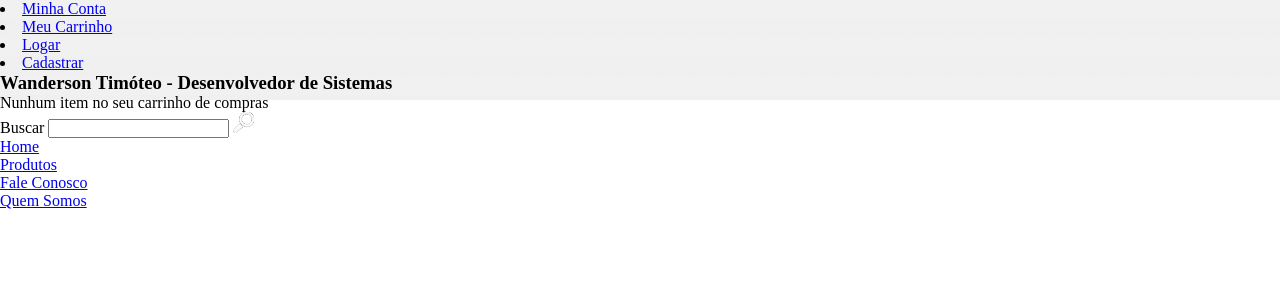
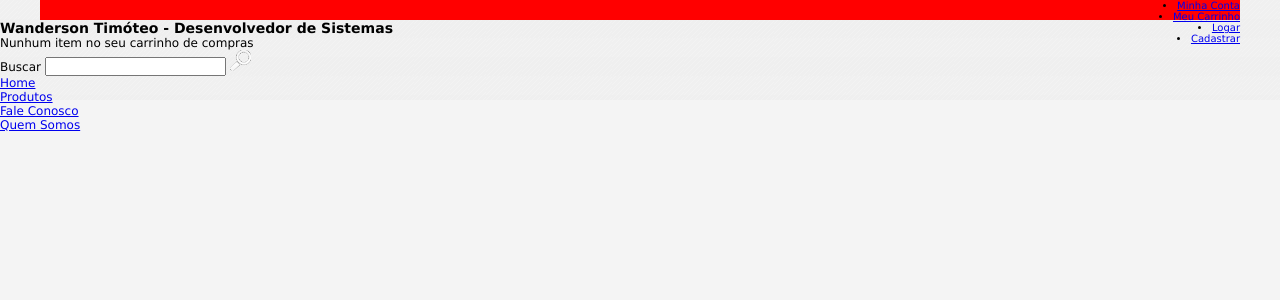
Before and after one commit to Wanderson-A-Timoteo/Ma-Belle-Lingerie, a PHP site: page / in a window 1280 px wide. Shown: the top 300 px of the page. Run offline with PHP 8.4, Linux system fonts and the light colour scheme.

Commit message:
add css do cabecalho

```diff
--- a/css/css.css
+++ b/css/css.css
@@ -1,6 +1,17 @@
 * {
   margin: 0;
   padding: 0;
+}
+
+body {
+  font-family: verdana, Arial, Helvetica, sans-serif;
+  font-size: 12px;
+  background: #f4f4f4;
+}
+
+#principal {
+  width: auto;
+  height: auto;
 }
 
 #cabecalho {
@@ -8,3 +19,32 @@
   height: 100px;
   background: url(../imagens/fundo-menu.png);
 }
+
+#cabecalho_superior {
+  width: 100%;
+}
+
+ #menu-cima {
+  width: 1200px;
+  height: 20px;
+  background: red;
+  margin: 0 auto;
+  text-align: right;
+  font-size: 10px;
+}
+
+#menu-cima ul {
+  width: 300px;
+  background: blue;
+  float: right;
+}
+
+#menu-cima ul li {
+  display: inline;
+  margin-left: 10px;
+}
+
+#menu-cima ul li a{
+  color: #000000;
+
+}
--- a/index.php
+++ b/index.php
@@ -7,7 +7,7 @@
     <link rel="stylesheet" href="css/css.css">
   </head>
   <body>
-    <section id="Principal">
+    <section id="principal">
       <section id="cabecalho">
         <?php include_once("cabecalho.php"); ?>
       </section><!-- Fim topo-->
```
